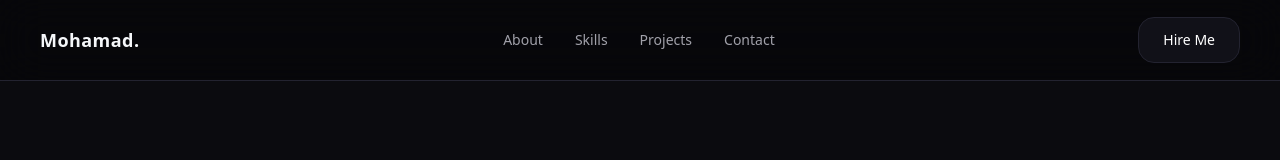
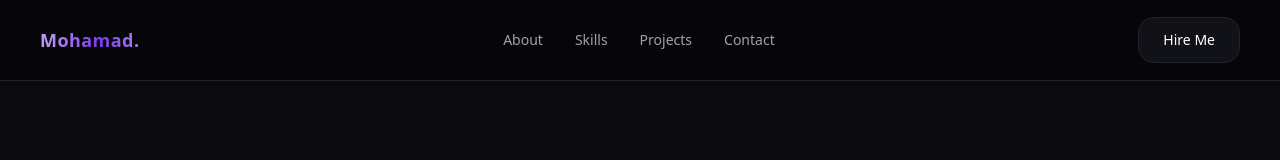
Before and after one commit to DragonNight501/Portfolio, a Next.js app: page / in a window 1280 px wide. Shown: the top 160 px of the page. Built offline with nearby package versions, Linux system fonts and the light colour scheme.

Commit message:
style: polish navbar interactions

```diff
--- a/src/app/globals.css
+++ b/src/app/globals.css
@@ -124,3 +124,54 @@ section:first-of-type h1 span {
         background-position: 0% 50%;
     }
 }
+/* ===================== */
+/* Navbar Polish */
+/* ===================== */
+
+header a {
+    position: relative;
+}
+
+header nav a::after {
+    content: "";
+    position: absolute;
+    left: 0;
+    bottom: -6px;
+    width: 0%;
+    height: 2px;
+    border-radius: 999px;
+    background: var(--accent);
+    transition: width 0.25s ease;
+}
+
+header nav a:hover::after {
+    width: 100%;
+}
+
+header > div > div > a:first-child {
+    background: linear-gradient(
+        90deg,
+        var(--text-main),
+        var(--accent),
+        var(--text-main)
+    );
+    background-size: 220% 220%;
+    -webkit-background-clip: text;
+    background-clip: text;
+    color: transparent;
+    animation: navLogoFlow 8s ease-in-out infinite;
+}
+
+@keyframes navLogoFlow {
+    0% {
+        background-position: 0% 50%;
+    }
+
+    50% {
+        background-position: 100% 50%;
+    }
+
+    100% {
+        background-position: 0% 50%;
+    }
+}
```
